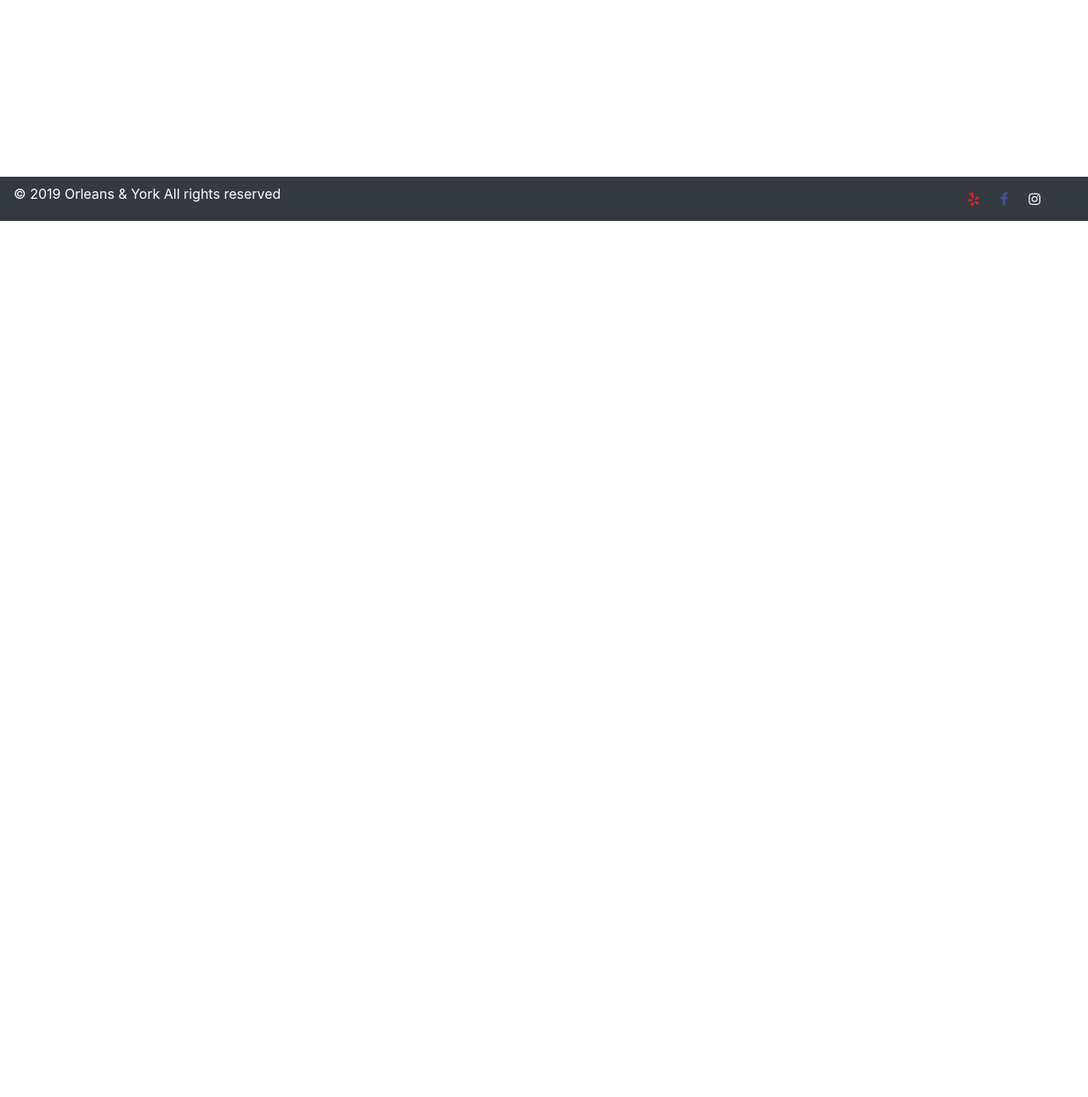
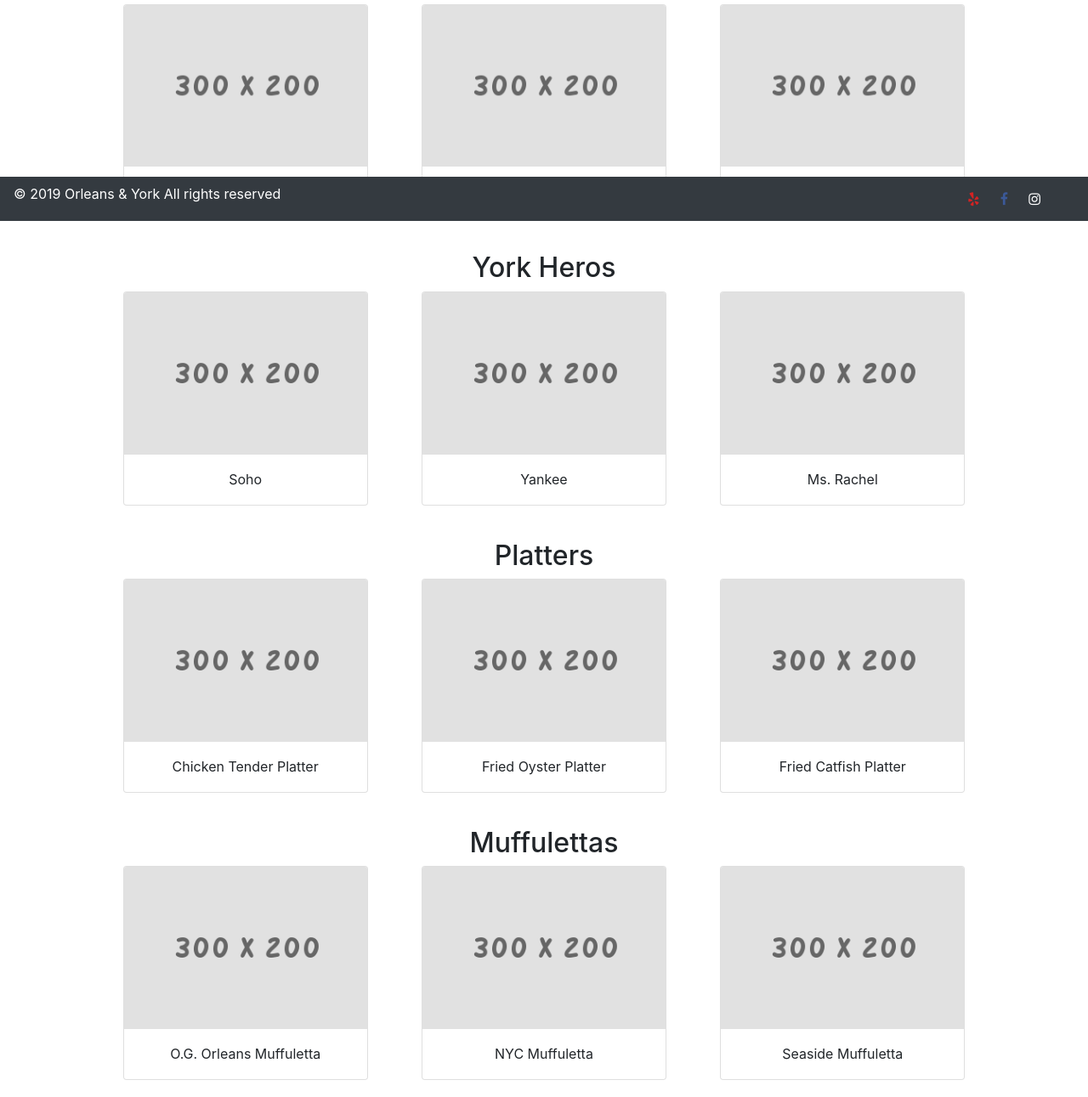
Before and after one commit to zebranode/project-1, a plain HTML site: page menu.html in a window 1280 px wide. Shown: the part 540-1831 px from the top of the page at 85% size. Before the commit the page ends 800 px from the top, so only its background shows below. Drawn offline with nearby package versions, Linux system fonts and the light colour scheme.

Commit message:
added the 5 categories in menu.html and created the cards with placeholder images

```diff
--- a/assets/style.css
+++ b/assets/style.css
@@ -1,6 +1,8 @@
+/* For background of landing page */
 .landingPage {
     background-image: url('./images/Background_image2.jpg');
 }
+/* class for navigation bar */
 .header {
     padding-top: 40px;
     padding-bottom: 40px;
@@ -8,6 +10,7 @@
     background-color: white;
 
 }
+/* class for each navigation option */
 .nav-item {
     color: black !important;
     font-size: 24px !important;
@@ -16,13 +19,25 @@
 .container-fluid {
     margin: 0 auto;
     padding: 0;
+    text-align: center;
 }
-.logo {
-    display:
+/* class for each type of Menu Category */
+.menuCat {
+    text-align: center !important;
+    display: inline-block;
+    width: 80%;
+    padding-top: 20px;
+    padding-bottom: 20px;
 }
-
-
-
+/* class for card labels */
+.card-text {
+    text-align: center !important;
+    font-weight: normal;
+    font-size: 1rem;
+}
+.card {
+    margin: 0 auto;
+}
  /* Colors for each logo */
 
  /* Facebook */
--- a/menu.html
+++ b/menu.html
@@ -34,6 +34,91 @@
                 </div>
             </div>
         </nav>
+        <div class="poBoys menuCat" role="list">
+            <h2>Po' Boys</h2>
+            <div class="row">
+                <div class="card" role="listitem" style="width: 18rem;">
+                    <img src="./assets/images/placeholder_image.png" class="card-img-top" alt="Insert alt">
+                    <h3 class="card-body card-text">Shrimp Po Boy</h3>
+                </div>
+                <div class="card" role="listitem" style="width: 18rem;">
+                    <img src="./assets/images/placeholder_image.png" class="card-img-top" alt="Insert alt">
+                    <h3 class="card-body card-text">Oyster Po Boy</h3>
+                </div>
+                <div class="card" role="listitem" style="width: 18rem;">
+                    <img src="./assets/images/placeholder_image.png" class="card-img-top" alt="Insert alt">
+                    <h3 class="card-body card-text">Big Mo's</h3>
+                </div>
+            </div>
+        </div>
+        <div class="grill menuCat" role="list">
+            <h2>From the Grill</h2>
+            <div class="row">
+                <div class="card" role="listitem" style="width: 18rem;">
+                    <img src="./assets/images/placeholder_image.png" class="card-img-top" alt="Insert alt">
+                    <h3 class="card-body card-text">Surf & Turf Bowl</h3>
+                </div>
+                <div class="card" role="listitem" style="width: 18rem;">
+                    <img src="./assets/images/placeholder_image.png" class="card-img-top" alt="Insert alt">
+                    <h3 class="card-body card-text">Gumbo Mumbo Sandwich</h3>
+                </div>
+                <div class="card" role="listitem" style="width: 18rem;">
+                    <img src="./assets/images/placeholder_image.png" class="card-img-top" alt="Insert alt">
+                    <h3 class="card-body card-text">NY Burger</h3>
+                </div>
+            </div>
+        </div>
+        <div class="yorkHeros menuCat" role="list">
+            <h2>York Heros</h2>
+            <div class="row">
+                <div class="card" role="listitem" style="width: 18rem;">
+                    <img src="./assets/images/placeholder_image.png" class="card-img-top" alt="Insert alt">
+                    <h3 class="card-body card-text">Soho</h3>
+                </div>
+                <div class="card" role="listitem" style="width: 18rem;">
+                    <img src="./assets/images/placeholder_image.png" class="card-img-top" alt="Insert alt">
+                    <h3 class="card-body card-text">Yankee</h3>
+                </div>
+                <div class="card" role="listitem" style="width: 18rem;">
+                    <img src="./assets/images/placeholder_image.png" class="card-img-top" alt="Insert alt">
+                    <h3 class="card-body card-text">Ms. Rachel</h3>
+                </div>
+            </div>
+        </div>
+        <div class="platters menuCat" role="list">
+            <h2>Platters</h2>
+            <div class="row">
+                <div class="card" role="listitem" style="width: 18rem;">
+                    <img src="./assets/images/placeholder_image.png" class="card-img-top" alt="Insert alt">
+                    <h3 class="card-body card-text">Chicken Tender Platter</h3>
+                </div>
+                <div class="card" role="listitem" style="width: 18rem;">
+                    <img src="./assets/images/placeholder_image.png" class="card-img-top" alt="Insert alt">
+                    <h3 class="card-body card-text">Fried Oyster Platter</h3>
+                </div>
+                <div class="card" role="listitem" style="width: 18rem;">
+                    <img src="./assets/images/placeholder_image.png" class="card-img-top" alt="Insert alt">
+                    <h3 class="card-body card-text">Fried Catfish Platter</h3>
+                </div>
+            </div>
+        </div>
+        <div class="muffulettas menuCat" role="list">
+            <h2>Muffulettas</h2>
+            <div class="row">
+                <div class="card" role="listitem" style="width: 18rem;">
+                    <img src="./assets/images/placeholder_image.png" class="card-img-top" alt="Insert alt">
+                    <h3 class="card-body card-text">O.G. Orleans Muffuletta</h3>
+                </div>
+                <div class="card" role="listitem" style="width: 18rem;">
+                    <img src="./assets/images/placeholder_image.png" class="card-img-top" alt="Insert alt">
+                    <h3 class="card-body card-text">NYC Muffuletta</h3>
+                </div>
+                <div class="card" role="listitem" style="width: 18rem;">
+                    <img src="./assets/images/placeholder_image.png" class="card-img-top" alt="Insert alt">
+                    <h3 class="card-body card-text">Seaside Muffuletta</h3>
+                </div>
+            </div>
+        </div>
     </div>
 
      <!-- Footer Nav Bar-->
```
Also changed, not shown: assets/images/placeholder_image.png (added).
